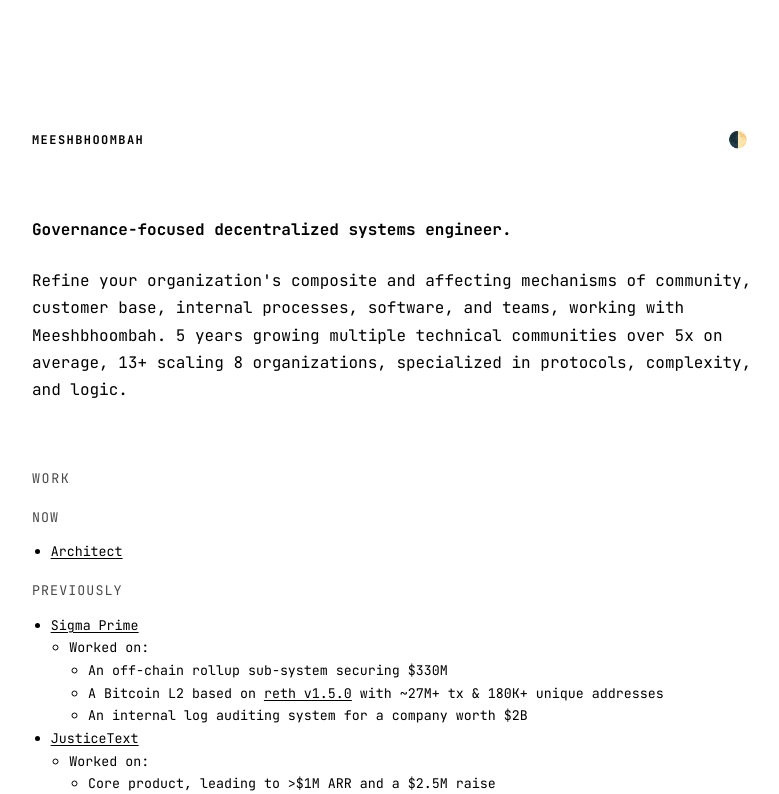
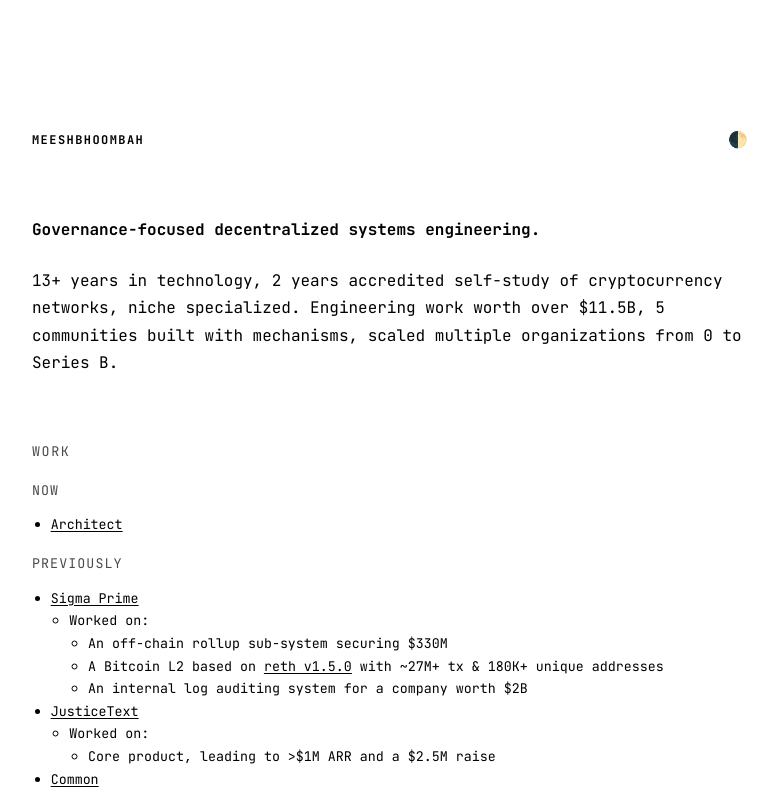
Before and after one commit to Meeshbhoombah/meeshbhoombah.github.io, a Next.js app: page / in a window 1280 px wide. Shown: the top 794 px of the page, without its empty margins (248-1027 px from the left). Built offline with nearby package versions, Linux system fonts and the light colour scheme; no server answers.

Commit message:
Updated content

```diff
--- a/app/components/home/HeroSection.jsx
+++ b/app/components/home/HeroSection.jsx
@@ -3,15 +3,14 @@ export default function HeroSection() {
     <section className="home-section hero-section">
       <p>
         <strong>
-        Governance-focused decentralized systems engineer.
+        Governance-focused decentralized systems engineering.
         </strong>
       </p>
       <p>
-        Refine your organization's composite and affecting mechanisms of
-        community, customer base, internal processes, software, and teams,
-        working with Meeshbhoombah. 5 years growing multiple technical
-        communities over 5x on average, 13+ scaling 8 organizations, specialized
-        in protocols, complexity, and logic.
+        13+ years in technology, 2 years accredited self-study of
+        cryptocurrency networks, niche specialized. Engineering
+        work worth over $11.5B, 5 communities built with mechanisms,
+        scaled multiple organizations from 0 to Series B.
       </p>
     </section>
   );
```
